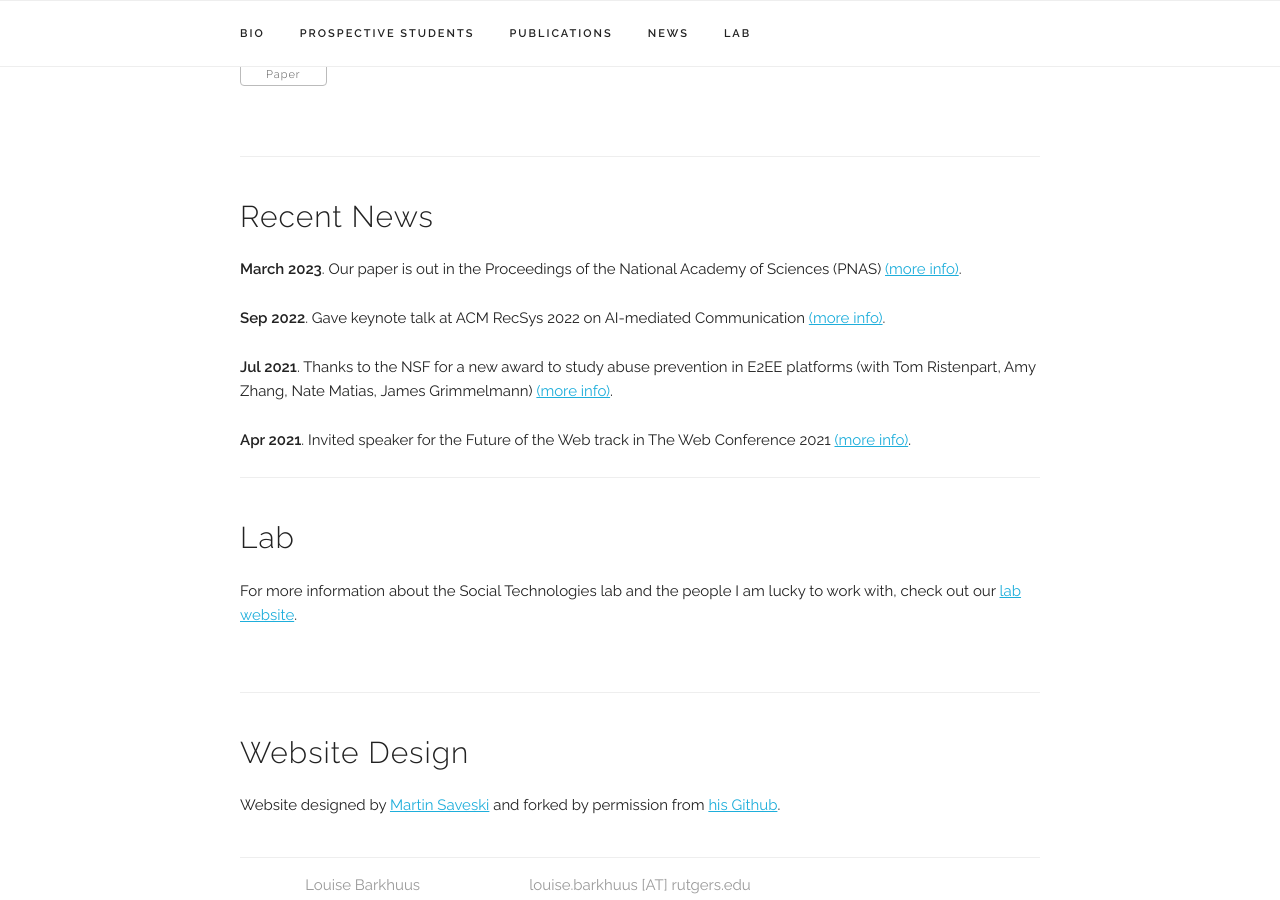
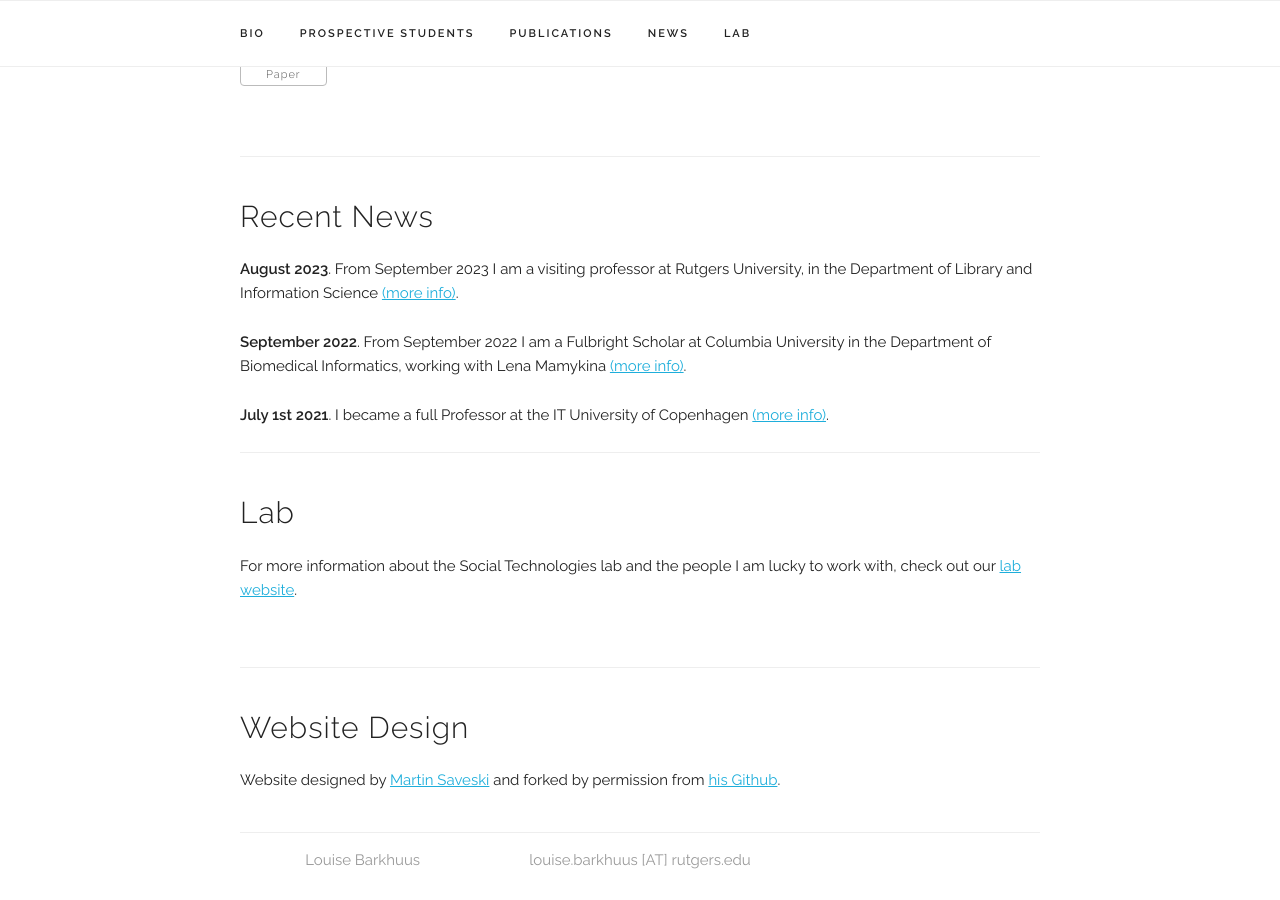
Before and after one commit to barkhuus/barkhuus.github.io, a Jekyll site: the page built from index.html, in a window 1280 px wide and 900 px high, scrolled down 3910 px. Built offline with Jekyll 4.4.1, drawn with Linux system fonts in a browser that asks for light colours.

Commit message:
Update news.yaml
Changed news to my news

```diff
--- a/_data/news.yaml
+++ b/_data/news.yaml
@@ -1,17 +1,13 @@
 news_items:
 
-  - item: "Our paper is out in the Proceedings of the National Academy of Sciences (PNAS)"
-    date: "March 2023"
-    link: "https://www.pnas.org/doi/10.1073/pnas.2208839120"
+  - item: "From September 2023 I am a visiting professor at Rutgers University, in the Department of Library and Information Science"
+    date: "August 2023"
+    link: "https://comminfo.rutgers.edu/news/scholar-human-computer-interaction-join-sci-visiting-professor"
 
-  - item: "Gave keynote talk at ACM RecSys 2022 on AI-mediated Communication"
-    date: "Sep 2022"
-    link: "https://recsys.acm.org/recsys22/keynotes/#content-tab-1-1-tab"
+  - item: "From September 2022 I am a Fulbright Scholar at Columbia University in the Department of Biomedical Informatics, working with Lena Mamykina"
+    date: "September 2022"
+    link: "https://www.dbmi.columbia.edu"
 
-  - item: "Thanks to the NSF for a new award to study abuse prevention in E2EE platforms (with Tom Ristenpart, Amy Zhang, Nate Matias, James Grimmelmann)"
-    link: "https://www.nsf.gov/awardsearch/showAward?AWD_ID=2120651&HistoricalAwards=false"
-    date: "Jul 2021"
-
-  - item: "Invited speaker for the Future of the Web track in The Web Conference 2021"
-    link: "https://www2021.thewebconf.org/program/future-of-the-web/index.html"
-    date: "Apr 2021"
+  - item: "I became a full Professor at the IT University of Copenhagen"
+    link: "www.itu.dk"
+    date: "July 1st 2021"
```
